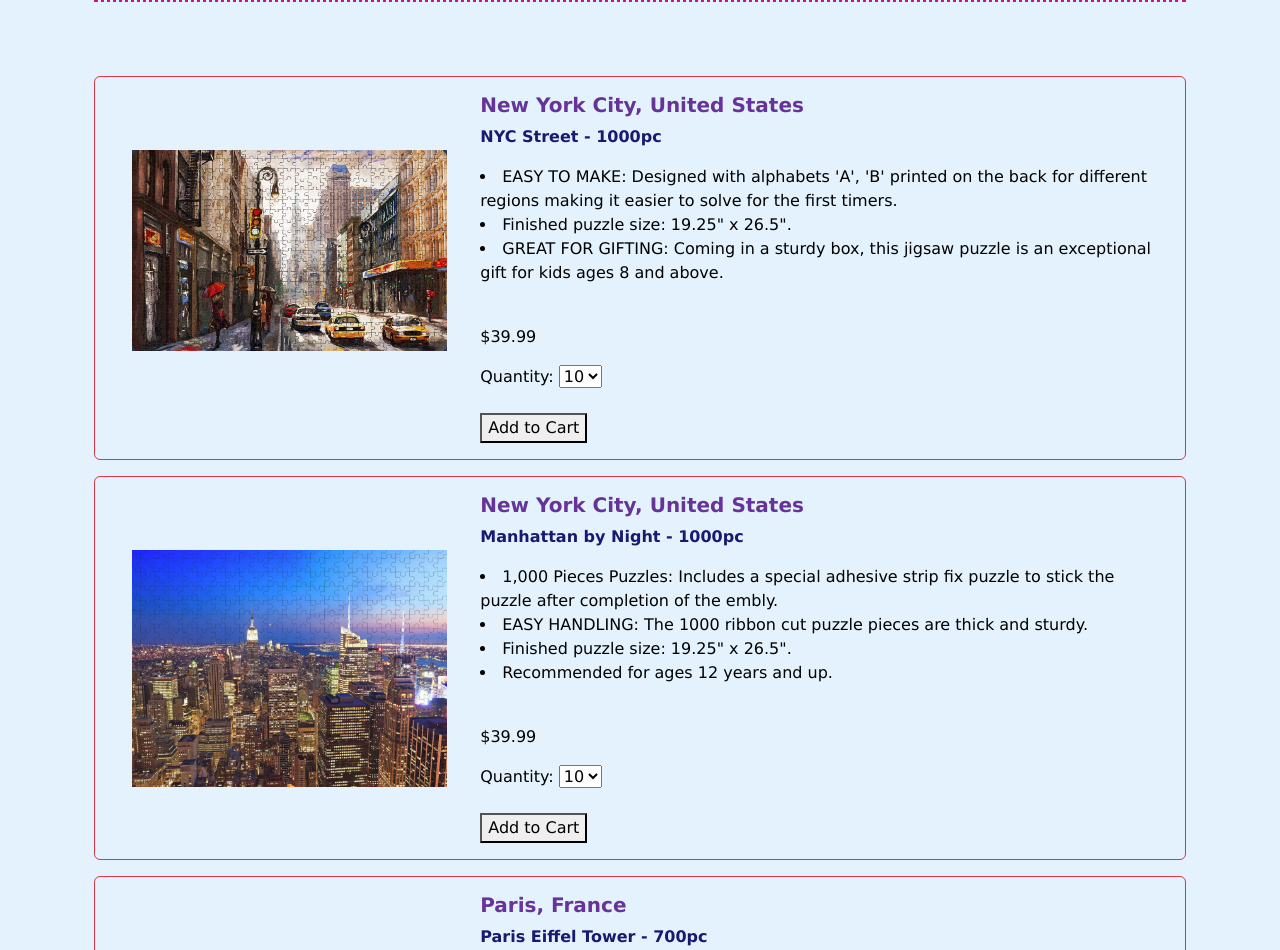
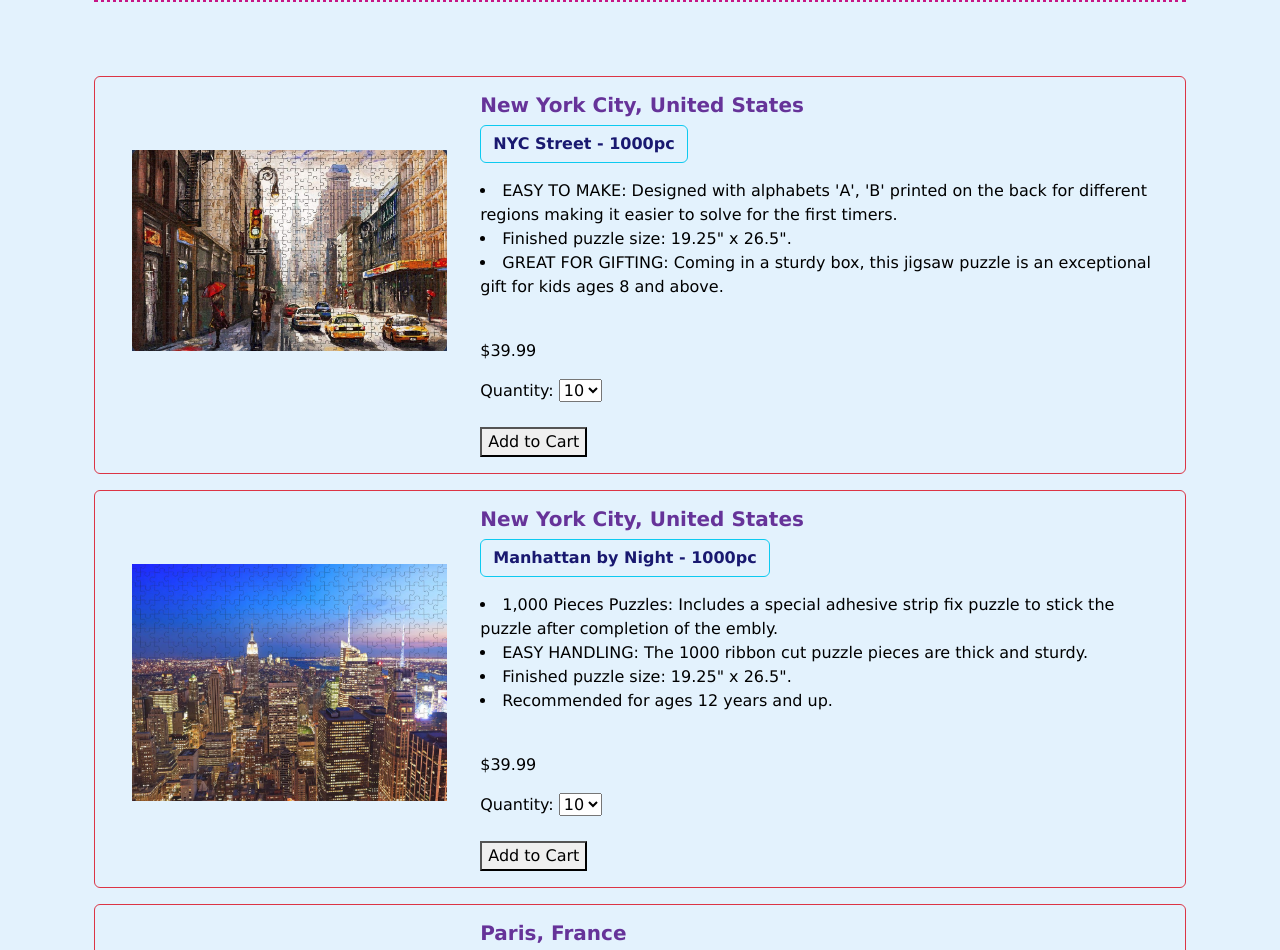
Before and after one commit to kk682/Puzzle-, a plain HTML site: page Product.html in a window 1280 px wide. Shown: the part 282-1232 px from the top of the page. Drawn offline with nearby package versions, Linux system fonts and the light colour scheme.

Commit message:
11252023 1:34PM

```diff
--- a/Product.html
+++ b/Product.html
@@ -56,7 +56,7 @@
             <div class="card-body">
               <h5 class="card-title"><strong>New York City, United States</strong></h5>
               <p class="card-text">
-                <strong>NYC Street - 1000pc</strong></p>
+                <a href="NYC-street.html" style="background-color: #e3f2fd; color: midnightblue;" button type="button" class="btn btn-info"><strong>NYC Street - 1000pc</strong></button></a>
                 <p>
                     <li>EASY TO MAKE: Designed with alphabets 'A', 'B' printed on the back for different regions making it easier to solve for the first timers.</li>
                     <li>Finished puzzle size: 19.25" x 26.5".</li>
@@ -94,7 +94,7 @@
             <div class="card-body">
               <h5 class="card-title"><strong>New York City, United States</strong> </h5>
               <p class="card-text">
-                <strong>Manhattan by Night - 1000pc</strong></p>
+                <a href="Manhattan-by-night.html" style="background-color: #e3f2fd; color: midnightblue;" button type="button" class="btn btn-info"><strong>Manhattan by Night - 1000pc</strong></button></a>
                 <p>
                     <li>1,000 Pieces Puzzles: Includes a special adhesive strip fix puzzle to stick the puzzle after completion of the embly.</li>
                     <li>EASY HANDLING: The 1000 ribbon cut puzzle pieces are thick and sturdy.</li>
@@ -133,7 +133,7 @@
             <div class="card-body">
               <h5 class="card-title"><strong>Paris, France</strong></h5>
               <p class="card-text">
-                <strong>Paris Eiffel Tower - 700pc</strong></p>
+                <a href="Paris-eiffel-tower.html" style="background-color: #e3f2fd; color: midnightblue;" button type="button" class="btn btn-info"><strong>Paris Eiffel Tower - 700pc</strong></button></a>
                 <p>
                     <li>700 Pieces Puzzles: Strong, high quality, easy fit puzzle pieces that will not break easily.</li>
                     <li>Made in the USA: This jigsaw puzzle has been made in the USA with the highest quality blue board.</li>
@@ -172,7 +172,7 @@
             <div class="card-body">
               <h5 class="card-title"><strong>Paris, France</strong></h5>
               <p class="card-text">
-                <strong>Place de la Republique - 1500pc</strong></p>
+                <a href="Place-de-la-Republique-Paris.html" style="background-color: #e3f2fd; color: midnightblue;" button type="button" class="btn btn-info"><strong>Place de la Republique - 1500pc</strong></button></a>
                 <p>
                     <li>1,500 Pieces Puzzles: Strong, high quality, easy fit puzzle pieces that will not break easily.</li>
                     <li>Made in the USA: This jigsaw puzzle has been made in the USA with the highest quality blue board.</li>
```
